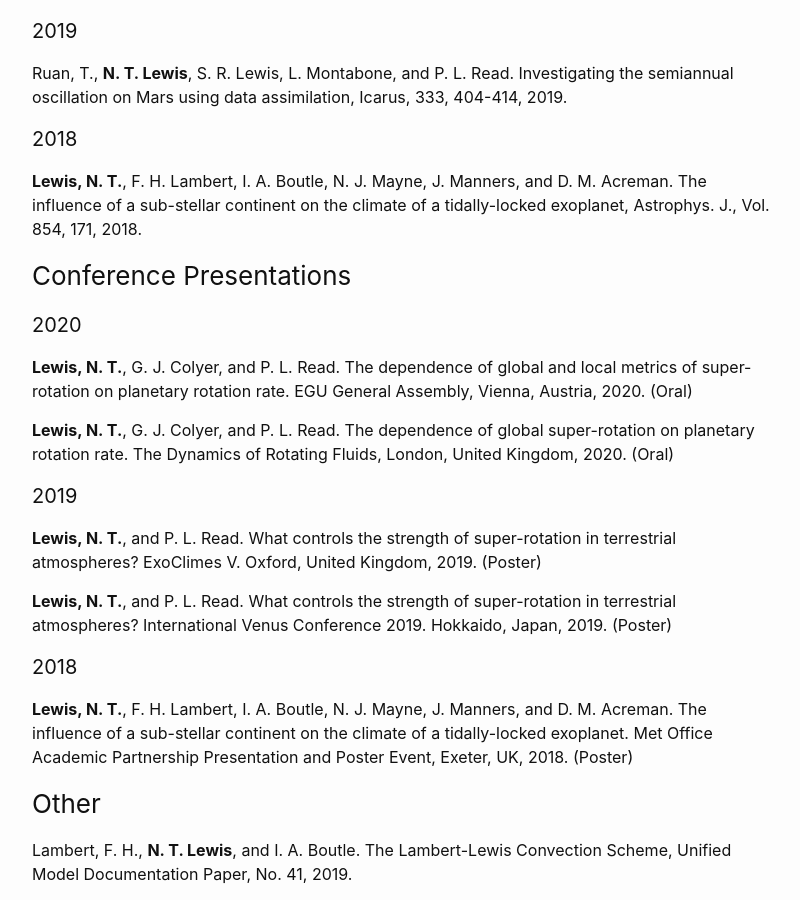
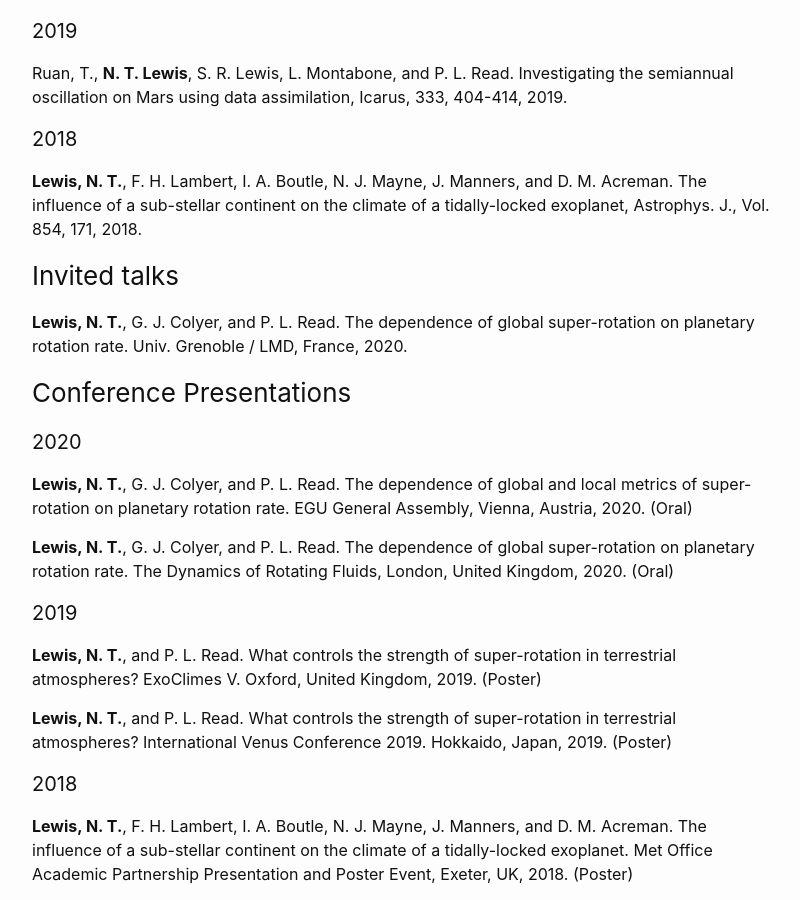
Before and after one commit to ntlewis/ntlewis.github.io, a Jekyll site: the page built from publications.md, in a window 1280 px wide and 900 px high, scrolled down 781 px. Shown: the whole window, without its empty margins (238-1038 px from the left). Built offline with Jekyll 4.4.1, drawn with Linux system fonts in a browser that asks for light colours; our own code applies the rules of GitHub Pages for plain Markdown files.

Commit message:
Update publications.md

```diff
--- a/publications.md
+++ b/publications.md
@@ -36,7 +36,8 @@ Ruan, T., **N. T. Lewis**, S. R. Lewis, L. Montabone, and P. L. Read. Investigat
 **Lewis, N. T.**, F. H. Lambert, I. A. Boutle, N. J. Mayne, J. Manners, and D. M. Acreman. The influence of a sub-stellar continent on the climate of a tidally-locked exoplanet, Astrophys. J., Vol. 854, 171, 2018.
 
 
-
+### Invited talks
+**Lewis, N. T.**, G. J. Colyer, and P. L. Read. The dependence of global super-rotation on planetary rotation rate. Univ. Grenoble / LMD, France, 2020.
 
 ### Conference Presentations
 
```
